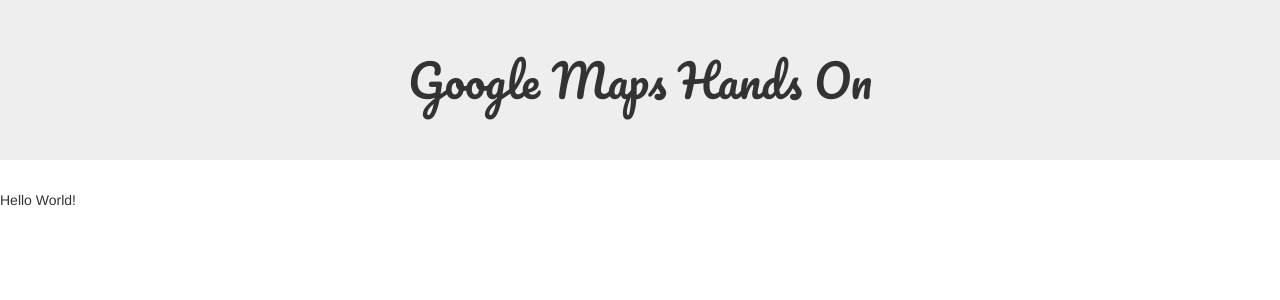
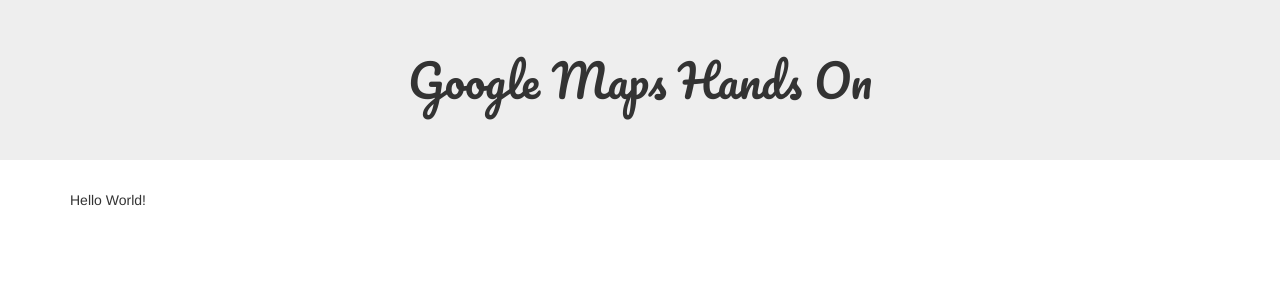
Before and after one commit to derpycoder/google-maps-hands-on, an Angular app: page / in a window 1280 px wide. Shown: the top 300 px of the page. Built offline with nearby package versions, Linux system fonts and the light colour scheme.

Commit message:
Refactored Scaffolding

```diff
--- a/src/app/app-routing.module.ts
+++ b/src/app/app-routing.module.ts
@@ -1,7 +1,7 @@
 import { NgModule } from '@angular/core';
 import { Routes, RouterModule } from '@angular/router';
 
-import { SmartAddressComponent } from './smart-address/components/smart-address.component';
+import { SmartAddressComponent } from './smart-address/smart-address.component';
 
 const routes: Routes = [
   { path: '', component: SmartAddressComponent }
--- a/src/app/app.module.ts
+++ b/src/app/app.module.ts
@@ -3,7 +3,7 @@
 
 import { AppRoutingModule } from './app-routing.module';
 
-import { AppComponent } from './app/app.component';
+import { AppComponent } from './app.component';
 import { SmartAddressModule } from './smart-address/smart-address.module';
 
 @NgModule({
--- a/src/app/smart-address/components/smart-address.component.html
+++ /dev/null
@@ -1 +0,0 @@
-Hello World!
--- a/src/app/smart-address/index.ts
+++ b/src/app/smart-address/index.ts
@@ -1 +1 @@
-export * from './components/smart-address.component';
+export * from './smart-address.component';
--- /dev/null
+++ b/src/app/smart-address/smart-address.component.html
@@ -0,0 +1,3 @@
+<div class="container">
+    Hello World!
+</div>
```
Also changed, not shown: src/app/app.component.html (renamed from src/app/app/app.component.html), src/app/app.component.ts (renamed from src/app/app/app.component.ts), src/app/smart-address/components/smart-address.component.css (deleted), src/app/smart-address/smart-address.component.css (added), src/app/smart-address/smart-address.component.ts (renamed from src/app/smart-address/components/smart-address.component.ts).
